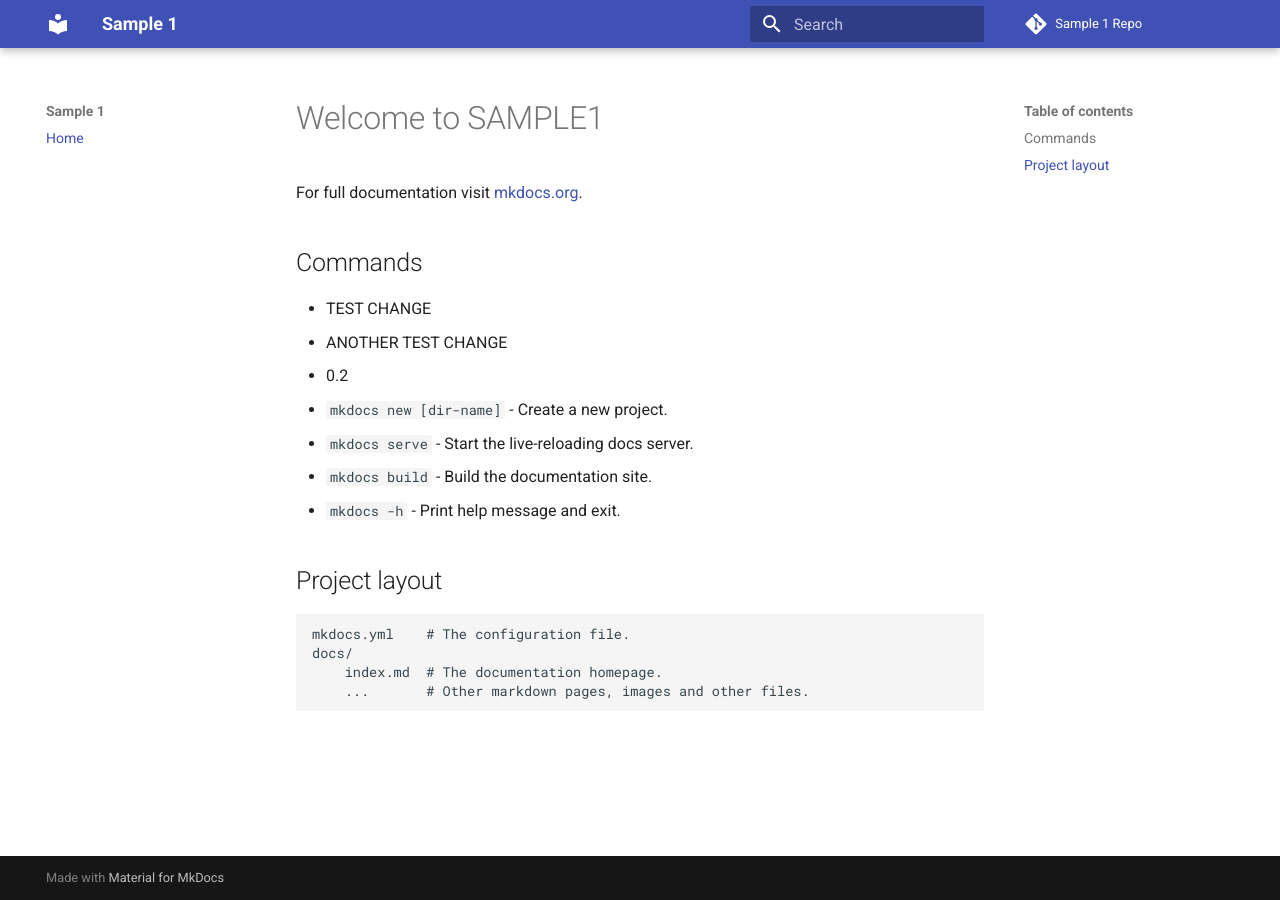
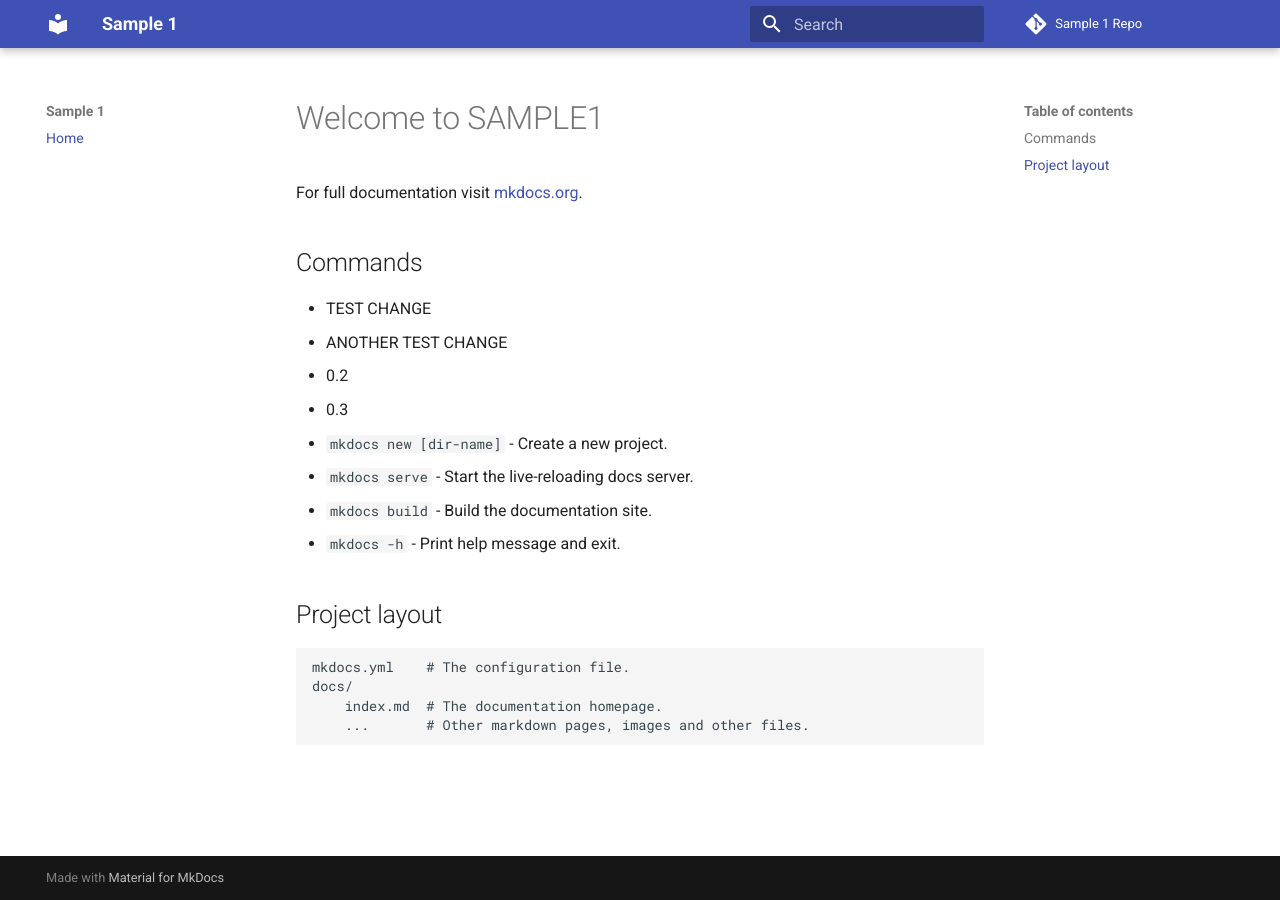
Before and after one commit to A-Baji/mk-docs-sample1, an MkDocs documentation site: the page built from docs/index.md, in a window 1280 px wide. Built offline with MkDocs 1.6.1 and Material for MkDocs 9.7.7, drawn with Linux system fonts in a browser that asks for light colours; comment, search, counter and statistics services are not loaded; the version menu is left out.

Commit message:
update 0.3

```diff
--- a/docs/index.md
+++ b/docs/index.md
@@ -7,6 +7,7 @@ For full documentation visit [mkdocs.org](https://www.mkdocs.org).
 * TEST CHANGE
 * ANOTHER TEST CHANGE
 * 0.2
+* 0.3
 * `mkdocs new [dir-name]` - Create a new project.
 * `mkdocs serve` - Start the live-reloading docs server.
 * `mkdocs build` - Build the documentation site.
```
Also changed, not shown: 1 other file.
